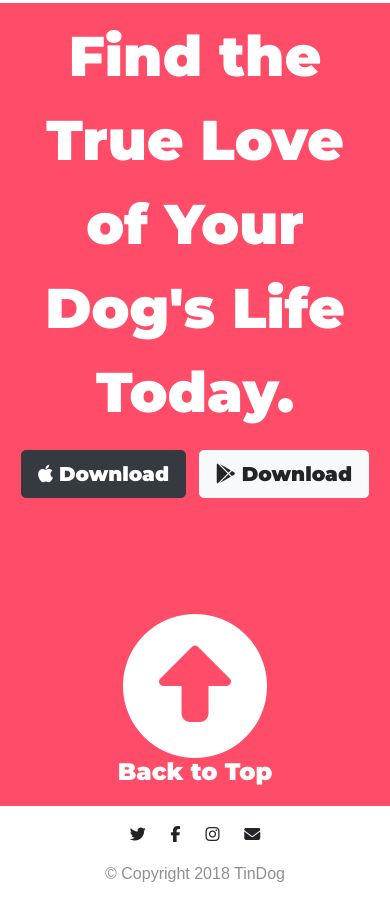
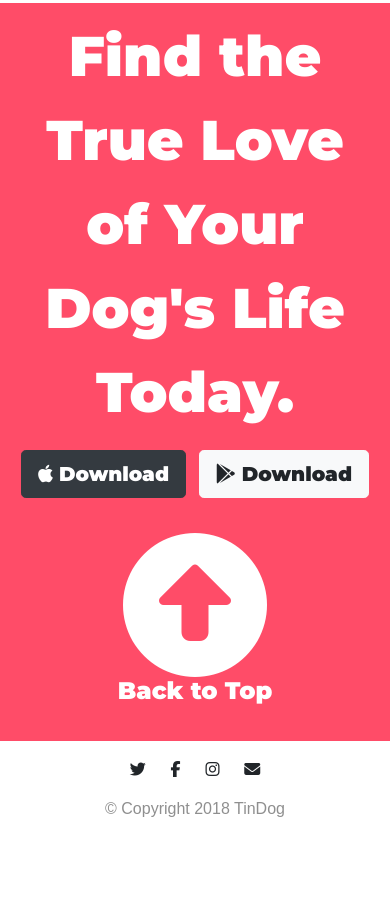
Before and after one commit to vuxile-1991/tinder-dog, a plain HTML site: page index.html in a window 390 px wide. Shown: the part 4955-5857 px from the top of the page. After the commit the page ends 5792 px from the top, so only its background shows below. Drawn offline with nearby package versions, Linux system fonts and the light colour scheme.

Commit message:
scroll up btn margin changed

```diff
--- a/css/styles.css
+++ b/css/styles.css
@@ -198,6 +198,7 @@ p {
   }
 
   .scroll-up {
-    padding: 3% 0;
+    padding: 7% 0;
+    margin-top: 0;
   }
 }
```
